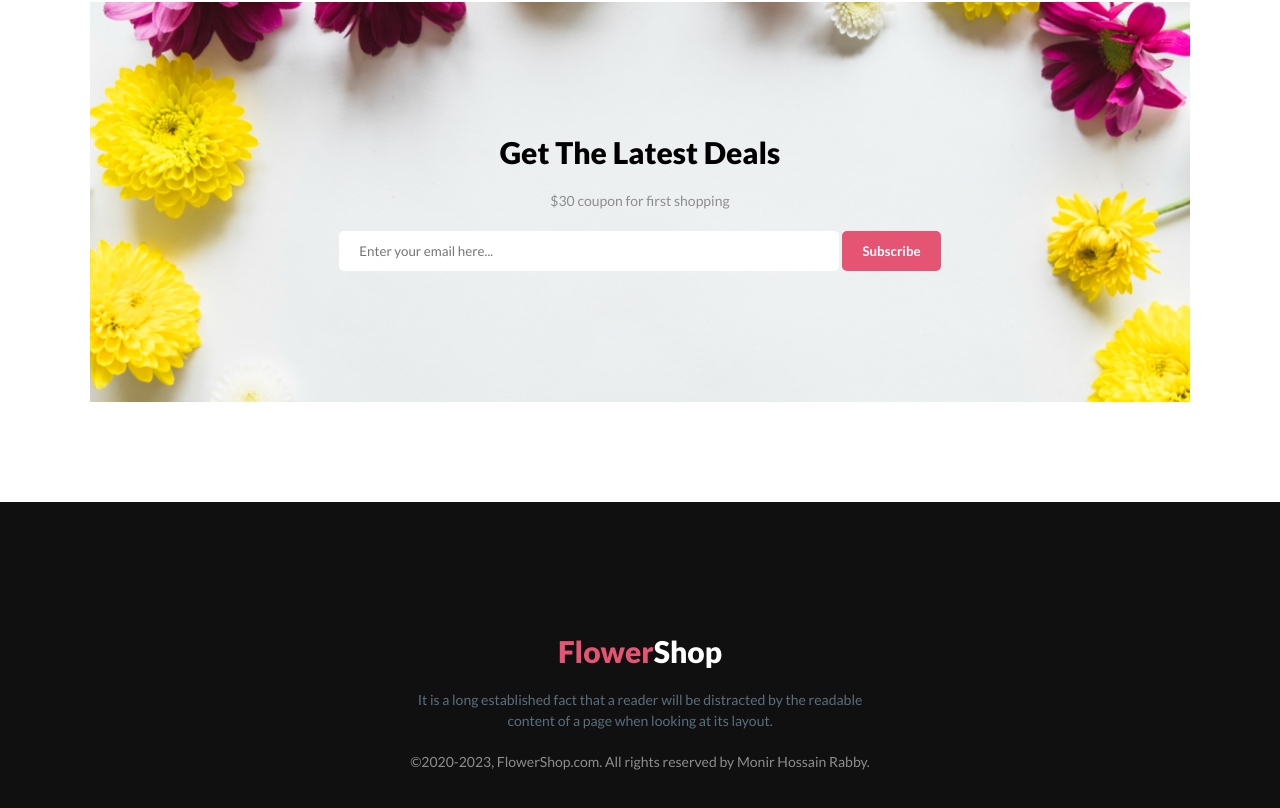
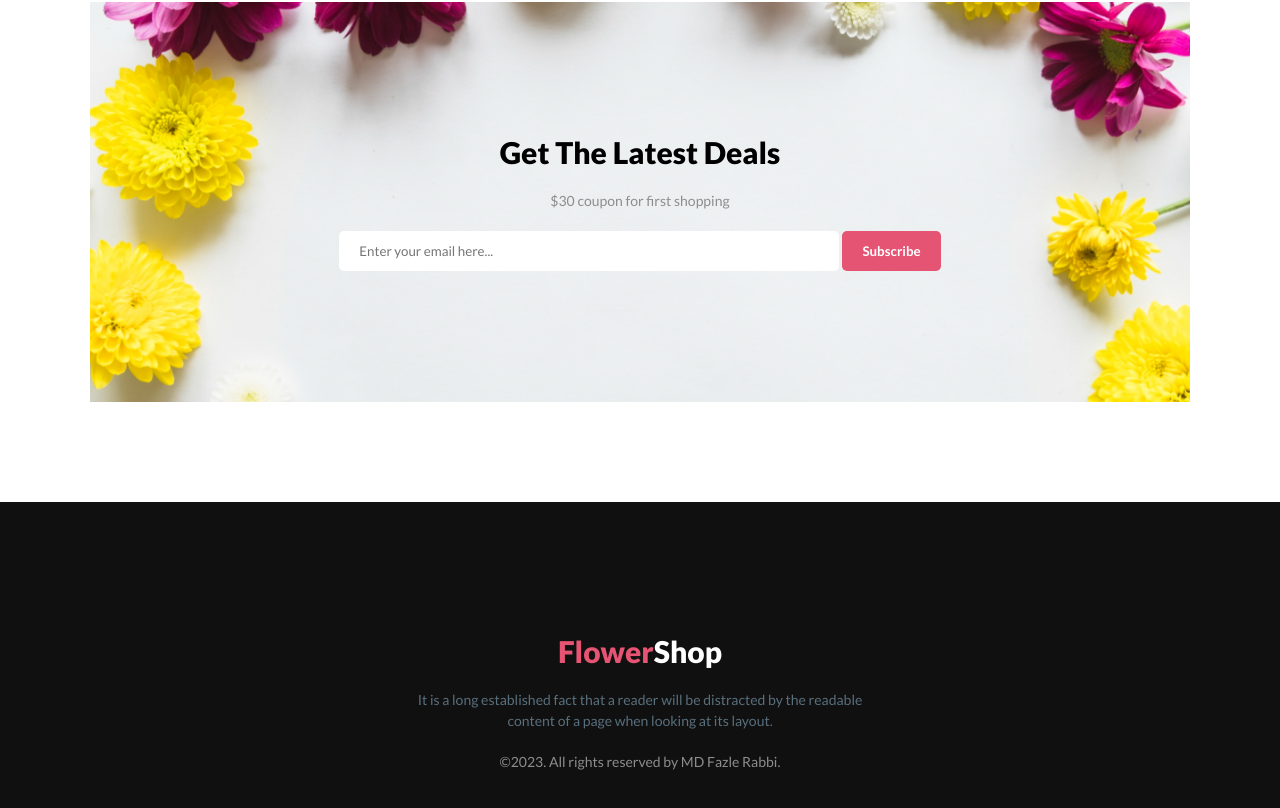
Before and after one commit to code-bluster360/Flower-shop, a plain HTML site: page index.html in a window 1280 px wide. Shown: the part 3098-3906 px from the top of the page. Drawn offline with Linux system fonts and the light colour scheme.

Commit message:
Update index.html

```diff
--- a/index.html
+++ b/index.html
@@ -151,7 +151,7 @@
             <h3><span style="color: #E55473;">Flower</span>Shop</h3>
             <p style="color: #586F7D;">It is a long established fact that a reader will be distracted by the readable
                 <br>content of a page when looking at its layout.</p>
-            <p class="copyright">©2020-2023, FlowerShop.com. All rights reserved by Monir Hossain Rabby. </p>
+            <p class="copyright">©2023. All rights reserved by MD Fazle Rabbi. </p>
         </div>
     </footer>
 </body>
```
